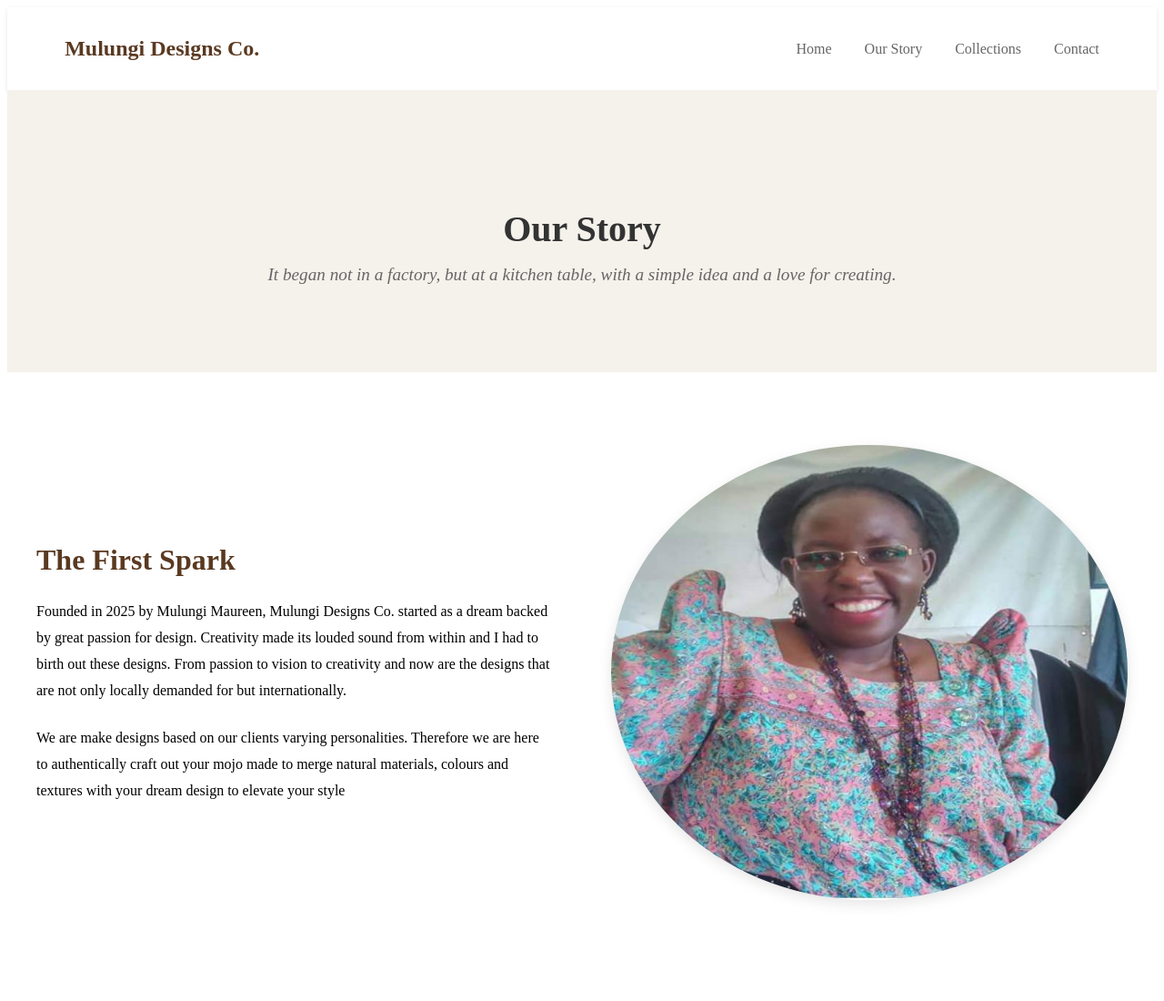
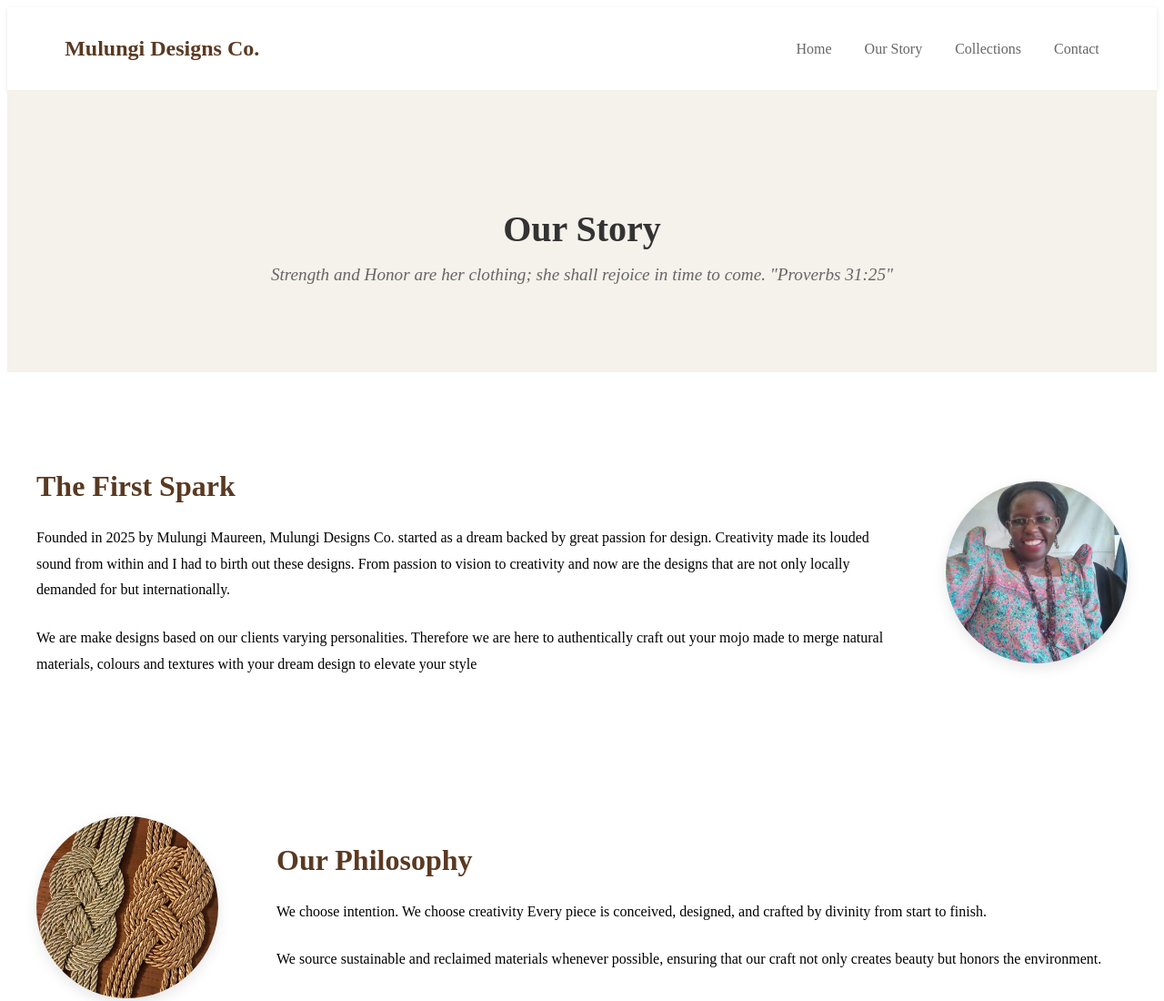
Before and after one commit to Martina-Logos/MulungiCollection, a plain HTML site: page pages/story.html in a window 1280 px wide. Shown: the top 1100 px of the page at 91% size. Drawn offline with Linux system fonts and the light colour scheme.

Commit message:
Modified the styles

```diff
--- a/css/story.css
+++ b/css/story.css
@@ -83,17 +83,22 @@ nav a:hover {
 }
 
 .story-image {
-    flex: 1;
-    border-radius: 100%;
-    overflow: hidden;
-    box-shadow: 0 5px 15px rgba(0, 0, 0, 0.1);
+  /* This container div should be a perfect square. */
+  width: 200px;
+  height: 200px;
+
+  border-radius: 100%;
+  display: block;
+  margin: auto;
+  overflow: hidden; /* Hides any part of the image that goes outside the container */
+  box-shadow: 0 5px 15px rgba(0, 0, 0, 0.1);
 }
 
 .story-image img {
-    width: 100%;
-    height: 500px;
-    display: block;
-    transition: transform 0.3s ease;
+  width: 100%; /* The image should fill the container's width */
+  height: 100%; /* The image should fill the container's height */
+  object-fit: cover; /* This is key! It scales the image to fill the container while maintaining its aspect ratio. */
+  transition: transform 0.3s ease;
 }
 
 .story-image img:hover {
--- a/pages/story.html
+++ b/pages/story.html
@@ -29,8 +29,8 @@
       <section class="story-hero">
         <h1>Our Story</h1>
         <p>
-          It began not in a factory, but at a kitchen table, with a simple idea
-          and a love for creating.
+         Strength and Honor are her clothing; she shall rejoice in time to come.
+         "Proverbs 31:25"
         </p>
       </section>
 
```
Also changed, not shown: pages/collection.html (+4 -4 lines).
